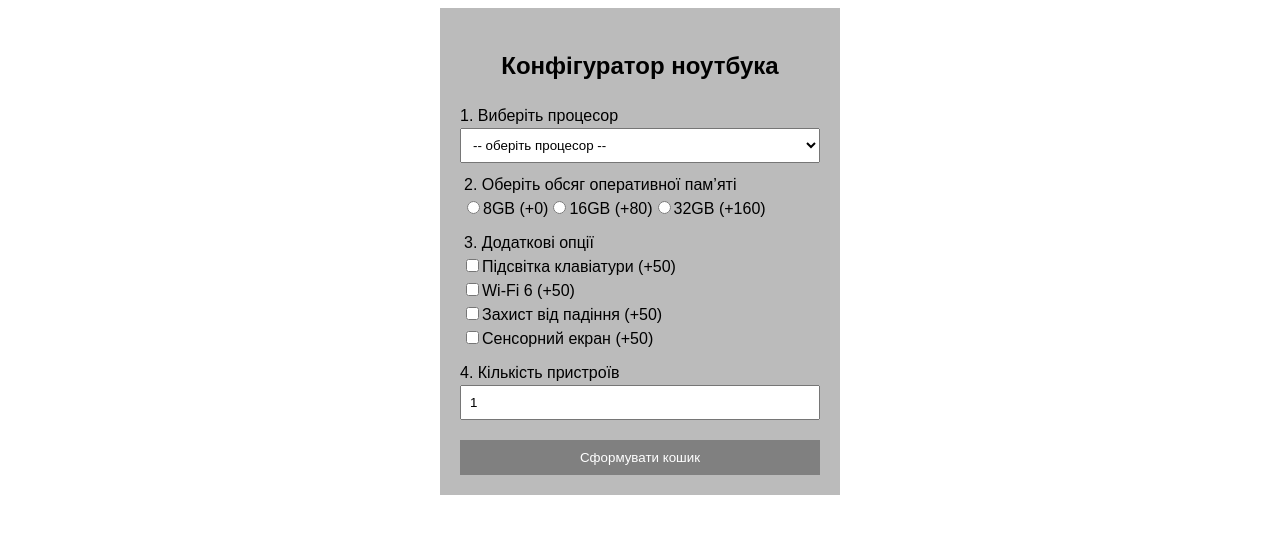
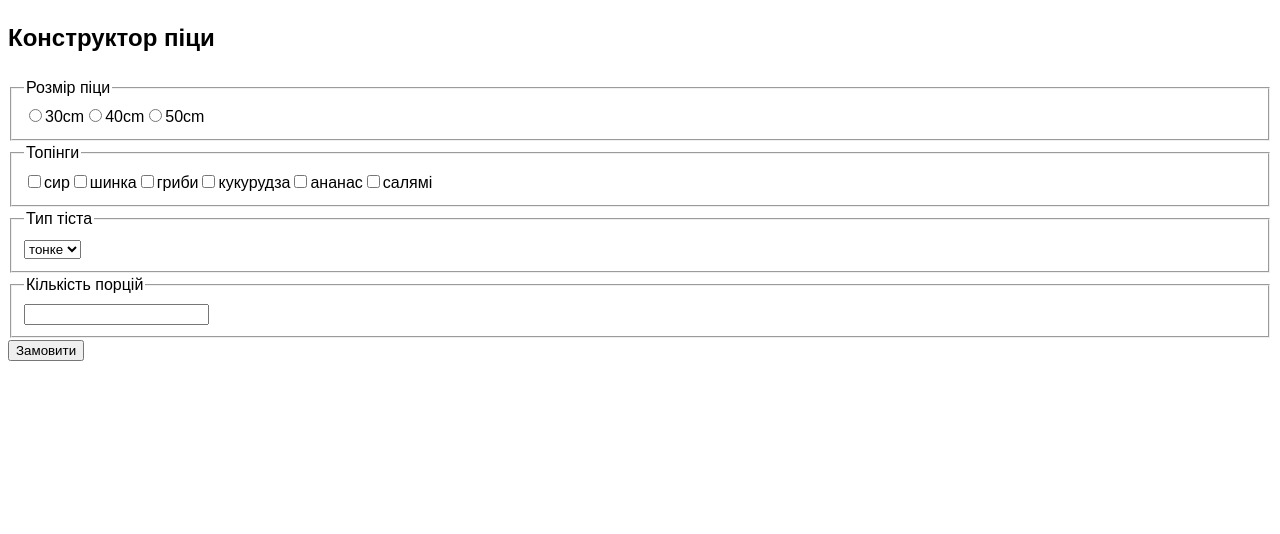
Before and after one commit to Ehorga/react-18-11-25, a React (Vite) app: page / in a window 1280 px wide. Shown: the top 534 px of the page. Built offline with nearby package versions, Linux system fonts and the light colour scheme; the HTML template or start-up script is replaced by a standard one.

Commit message:
PizzaConstructorStart

```diff
--- a/src/App.jsx
+++ b/src/App.jsx
@@ -1,10 +1,10 @@
 import "./App.css";
-import LaptopConfigurator from "./components/LaptopConfigurator/LaptopConfigurator";
+import PizzaConstructor from "./components/PizzaConstructor/PizzaConstructor";
 
 const App = () => {
   return (
     <>
-      <LaptopConfigurator/>
+      <PizzaConstructor/>
     </>
   );
 };
--- /dev/null
+++ b/src/components/PizzaConstructor/PizzaConstructor.jsx
@@ -0,0 +1,52 @@
+import {
+  PIZZA_SIZES,
+  TOPPINGS,
+  DOUGH_TYPES,
+  BASE_PRICE,
+  TOPPING_PRICE,
+} from "./data";
+const PizzaConstructor = () => {
+  const showSize = (size) => (
+    <label key={size.label}>
+      <input type="radio" value={size.value} name="size" />
+      <span>{size.label}</span>
+    </label>
+  );
+  const showTopping = (topping) => (
+    <label key={topping}>
+      <input type="checkbox" value={topping} name="topping" />
+      <span>{topping}</span>
+    </label>
+  );
+  const showDough = (dough) => (
+    <option value={dough} key={dough}>
+      {dough}{" "}
+    </option>
+  );
+  return (
+    <section>
+      <h2>Конструктор піци</h2>
+      <form>
+        <fieldset>
+          <legend>Розмір піци</legend>
+          <div>{PIZZA_SIZES.map(showSize)}</div>
+        </fieldset>
+        <fieldset>
+          <legend>Топінги</legend>
+          <div>{TOPPINGS.map(showTopping)}</div>
+        </fieldset>
+        <fieldset>
+          <legend>Тип тіста</legend>
+          <select> {DOUGH_TYPES.map(showDough)}</select>
+        </fieldset>
+        <fieldset>
+          <legend>Кількість порцій</legend>
+          <input type="number" min={1} />
+        </fieldset>
+        <button type="submit">Замовити</button>
+      </form>
+    </section>
+  );
+};
+
+export default PizzaConstructor;
--- /dev/null
+++ b/src/components/PizzaConstructor/data.js
@@ -0,0 +1,19 @@
+export const PIZZA_SIZES = [
+  { label: "30cm", value: 30, multiplier: 1 },
+  { label: "40cm", value: 40, multiplier: 1.5 },
+  { label: "50cm", value: 50, multiplier: 2 },
+];
+
+export const TOPPINGS = [
+  "сир",
+  "шинка",
+  "гриби",
+  "кукурудза",
+  "ананас",
+  "салямі",
+];
+
+export const DOUGH_TYPES = ["тонке", "пухке"];
+
+export const BASE_PRICE = 100;
+export const TOPPING_PRICE = 20;
```
